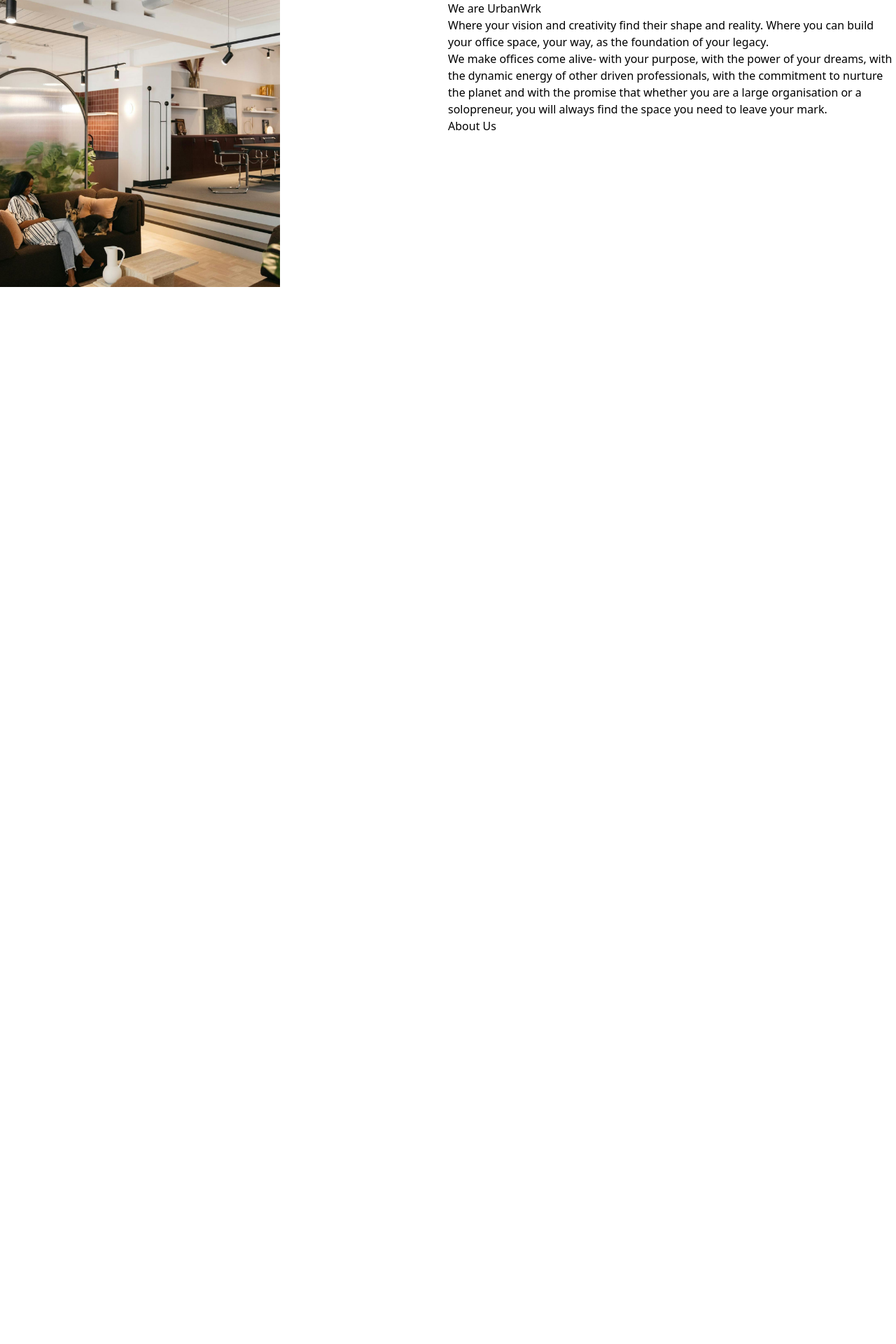
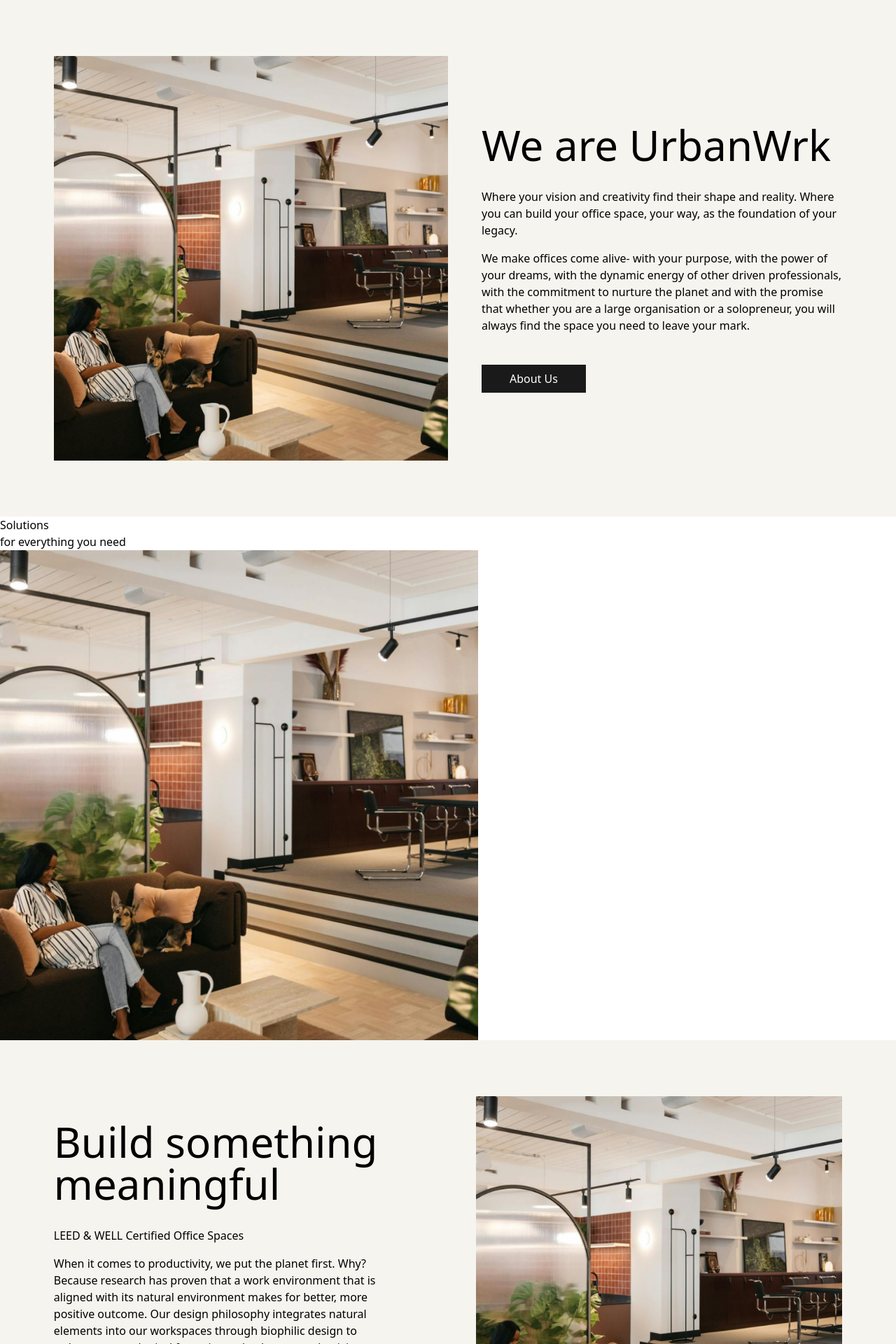
Before and after one commit to arham-labs/urbanwrk-website, a Next.js app: page / in a window 1280 px wide. Shown: the top 1920 px of the page at 70% size. Before the commit the page ends 800 px from the top, so only its background shows below. Built offline with nearby package versions, Linux system fonts and the light colour scheme.

Commit message:
feat: home page

```diff
--- a/src/app/page.js
+++ b/src/app/page.js
@@ -1,9 +1,13 @@
+import Solutions from "@/components/home/Solutions";
 import AboutCard from "@/components/home/aboutCard";
+import BuildCard from "@/components/home/buildCard";
 
 export default function Home() {
   return (
-   <>
-    <AboutCard/>
-   </>
+    <>
+      <AboutCard />
+      <Solutions />
+      <BuildCard/>
+    </>
   );
 }
--- a/src/components/home/aboutCard.js
+++ b/src/components/home/aboutCard.js
@@ -3,19 +3,21 @@
 
 export default function AboutCard() {
     return (
-        <div>
-            <div className='flex'>
-                <div className='w-1/2 p-[]'>
-                    <Image src="/images/home/aboutUs.png" height={400} width={400} alt="aboutUs" />
-                </div>
-                <div className='w-1/2'>
-                    <h1>We are UrbanWrk</h1>
-                    <div>
-                        <p>Where your vision and creativity find their shape and reality. Where you can build your office space, your way, as the foundation of your legacy.</p>
-                        <p>We make offices come alive- with your purpose, with the power of your dreams, with the dynamic energy of other driven professionals, with the commitment to nurture the planet and with the promise that whether you are a large organisation or a solopreneur, you will always find the space you need to leave your mark.</p>
+        <div className='bg-[#F6F4EE]'>
+            <div className='w-[88%] mx-auto py-20'>
+                <div className='flex items-center'>
+                    <div className='w-1/2 aspect-[38/39]'>
+                        <Image src="/images/home/aboutUs.png" height={666} width={683} alt="aboutUs" />
                     </div>
-                    <div>
-                        <button>About Us</button>
+                    <div className='w-1/2 flex flex-col justify-center pl-12'>
+                        <div>
+                            <h1 className='font-medium text-6xl pb-8'>We are UrbanWrk</h1>
+                            <p className='text-base pb-4'>Where your vision and creativity find their shape and reality. Where you can build your office space, your way, as the foundation of your legacy.</p>
+                            <p className='text-base pb-4'>We make offices come alive- with your purpose, with the power of your dreams, with the dynamic energy of other driven professionals, with the commitment to nurture the planet and with the promise that whether you are a large organisation or a solopreneur, you will always find the space you need to leave your mark.</p>
+                            <div className='pt-7'>
+                                <button className='py-2 px-[40px] bg-dark text-white'>About Us</button>
+                            </div>
+                        </div>
                     </div>
                 </div>
             </div>
--- /dev/null
+++ b/src/components/home/buildCard.js
@@ -0,0 +1,26 @@
+import Image from 'next/image'
+import React from 'react'
+
+export default function BuildCard() {
+    return (
+        <div className='bg-[#F6F4EE]'>
+            <div className='w-[88%] mx-auto py-20'>
+                <div className='flex items-center '>
+                    <div className='w-1/2 flex flex-col justify-center'>
+                        <div className='w-[475px]'>
+                            <h1 className='font-medium text-6xl pb-8'>Build something meaningful</h1>
+                            <p className='text-base pb-4'>LEED & WELL Certified Office Spaces</p>
+                            <p className='text-base pb-4'>When it comes to productivity, we put the planet first. Why? Because research has proven that a work environment that is aligned with its natural environment makes for better, more positive outcome. Our design philosophy integrates natural elements into our workspaces through biophilic design to reduce your ecological footprint and enhance productivity, boost mood, and foster a sense of well-being every time you walk in.</p>
+                            <div className='pt-7'>
+                                <button className='py-2 px-[40px] bg-dark text-white'>Know More</button>
+                            </div>
+                        </div>
+                    </div>
+                    <div className='w-1/2 pl-10'> {/* Added left padding here */}
+                        <Image src="/images/home/aboutUs.png" height={614} width={685} alt="aboutUs" />
+                    </div>
+                </div>
+            </div>
+        </div>
+    )
+}
--- /dev/null
+++ b/src/components/home/solutionCard.js
@@ -0,0 +1,7 @@
+import React from 'react'
+
+export default function SolutionCard() {
+  return (
+    <div>solutionCard</div>
+  )
+}
--- /dev/null
+++ b/src/components/home/solutions.js
@@ -0,0 +1,15 @@
+import Image from 'next/image'
+import React from 'react'
+
+export default function Solutions() {
+    return (
+        <div>
+            <h1>Solutions</h1>
+            <h2>for everything you need</h2>
+            <div>
+                <Image src="/images/home/aboutUs.png" height={666} width={683} alt="aboutUs" />
+            </div>
+            <></>
+        </div>
+    )
+}
```
